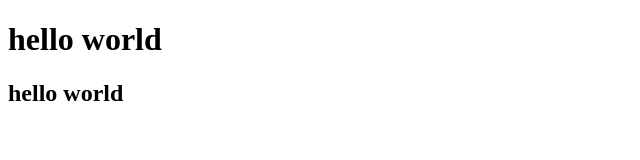
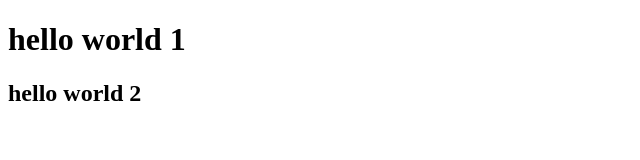
Before and after one commit to atCaburnay/demo, a plain HTML site: page index.html in a window 1280 px wide. Shown: the full height of the page, 0-640 px from the left. Drawn offline with Linux system fonts and the light colour scheme.

Commit message:
editing index.html

```diff
--- a/index.html
+++ b/index.html
@@ -7,7 +7,7 @@
     <title>Document</title>
 </head>
 <body>
-    <h1>hello world</h1>
-    <h2>hello world</h2>
+    <h1>hello world 1</h1>
+    <h2>hello world 2</h2>
 </body>
 </html>
```
